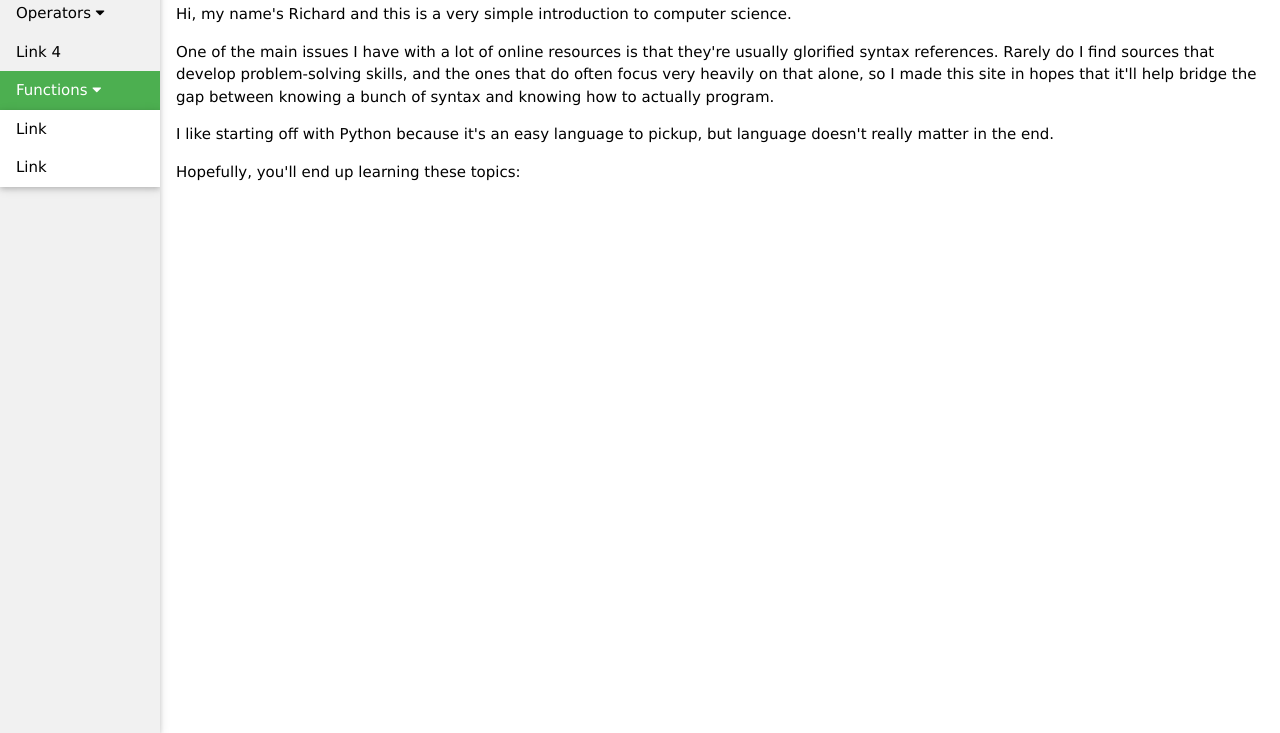
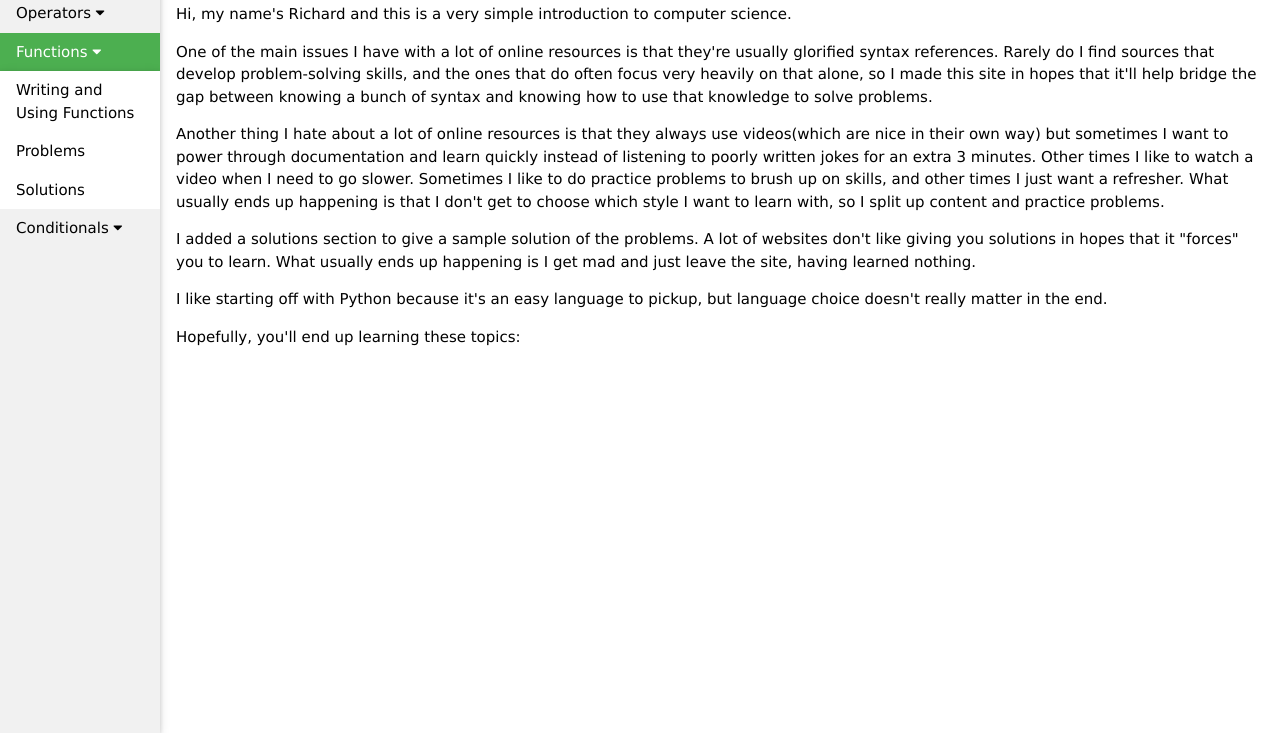
Before and after one commit to richard-zhao2/richard-zhao2.github.io, a plain HTML site: page python/pythonHome.html in a window 1280 px wide. Both pictures are taken after a click on the button "Functions". Shown: the part 67-800 px from the top of the page. Drawn offline with nearby package versions, Linux system fonts and the light colour scheme.

Commit message:
Added more to python site and changed links

```diff
--- a/python/pythonHome.html
+++ b/python/pythonHome.html
@@ -12,19 +12,28 @@
   Basic Syntax and<br> Operators <i class="fa fa-caret-down"></i>
   </button>
   <div id="acc1" class="w3-hide w3-white w3-card-2">
-    <a href="#" class="w3-bar-item w3-button">Link</a>
-    <a href="#" class="w3-bar-item w3-button">Link</a>
-    <a href="#" class="w3-bar-item w3-button">Link</a>
+    <a href="#" class="w3-bar-item w3-button">Basic Syntax</a>
+    <a href="#" class="w3-bar-item w3-button">Operators</a>
+    <a href="#" class="w3-bar-item w3-button">Problems</a>
+    <a href="#" class="w3-bar-item w3-button">Solutions</a>
   </div>
-
-  <a href="#" class="w3-bar-item w3-button">Link 4</a>
 
   <button class="w3-button w3-block w3-left-align" onclick="myAccFunc('acc2')">
   Functions <i class="fa fa-caret-down"></i>
   </button>
   <div id="acc2" class="w3-hide w3-white w3-card-2">
-    <a href="#" class="w3-bar-item w3-button">Link</a>
-    <a href="#" class="w3-bar-item w3-button">Link</a>
+    <a href="#" class="w3-bar-item w3-button">Writing and Using Functions</a>
+    <a href="#" class="w3-bar-item w3-button">Problems</a>
+    <a href="#" class="w3-bar-item w3-button">Solutions</a>
+  </div>
+
+  <button class="w3-button w3-block w3-left-align" onclick="myAccFunc('acc3')">
+  Conditionals <i class="fa fa-caret-down"></i>
+  </button>
+  <div id="acc3" class="w3-hide w3-white w3-card-2">
+    <a href="#" class="w3-bar-item w3-button">Using Conditionals</a>
+    <a href="#" class="w3-bar-item w3-button">Problems</a>
+    <a href="#" class="w3-bar-item w3-button">Solutions</a>
   </div>
 </div>
 
@@ -32,8 +41,10 @@
 <div class="w3-container" style="margin-left:160px">
 <h2>Computer Science with Python</h2>
 <p>Hi, my name's Richard and this is a very simple introduction to computer science.</p>
-<p>One of the main issues I have with a lot of online resources is that they're usually glorified syntax references. Rarely do I find sources that develop problem-solving skills, and the ones that do often focus very heavily on that alone, so I made this site in hopes that it'll help bridge the gap between knowing a bunch of syntax and knowing how to actually program.</p>
-<p>I like starting off with Python because it's an easy language to pickup, but language doesn't really matter in the end.</p>
+<p>One of the main issues I have with a lot of online resources is that they're usually glorified syntax references. Rarely do I find sources that develop problem-solving skills, and the ones that do often focus very heavily on that alone, so I made this site in hopes that it'll help bridge the gap between knowing a bunch of syntax and knowing how to use that knowledge to solve problems.</p>
+<p>Another thing I hate about a lot of online resources is that they always use videos(which are nice in their own way) but sometimes I want to power through documentation and learn quickly instead of listening to poorly written jokes for an extra 3 minutes. Other times I like to watch a video when I need to go slower. Sometimes I like to do practice problems to brush up on skills, and other times I just want a refresher. What usually ends up happening is that I don't get to choose which style I want to learn with, so I split up content and practice problems.</p>
+<p>I added a solutions section to give a sample solution of the problems. A lot of websites don't like giving you solutions in hopes that it "forces" you to learn. What usually ends up happening is I get mad and just leave the site, having learned nothing. </p>
+<p>I like starting off with Python because it's an easy language to pickup, but language choice doesn't really matter in the end.</p>
 <p>Hopefully, you'll end up learning these topics:</p>
 </div>
 
```
Also changed, not shown: index.html (+3 -3 lines).
